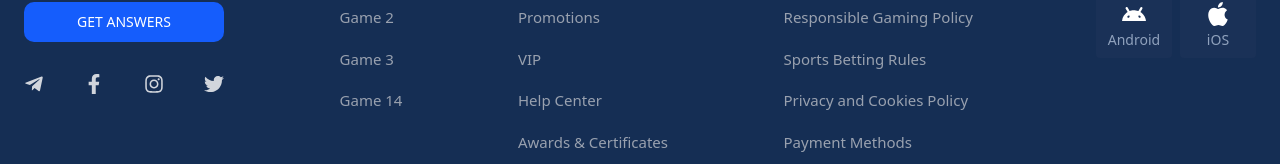
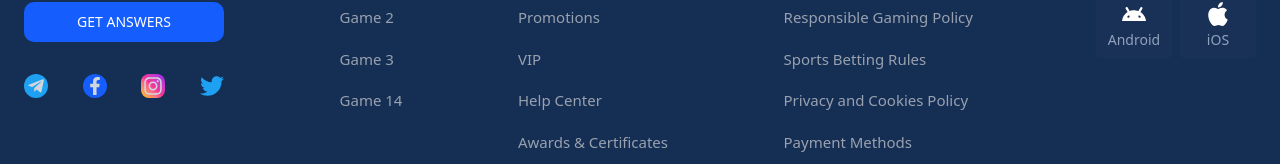
Before and after one commit to truongnhatnguyendev/bai-test-react-ui-game, a React (Vite) app: page / in a window 1280 px wide. Shown: the part 1438-1602 px from the top of the page. Built offline with nearby package versions, Linux system fonts and the light colour scheme.

Commit message:
fix 1 số lỗi

```diff
--- a/src/layout/Footer/index.tsx
+++ b/src/layout/Footer/index.tsx
@@ -48,7 +48,6 @@ const menuData = [
     content: <CommonList items={Informations} />,
   },
 ];
-const socialIcons = [FaTelegramPlane, FaFacebookF, FaInstagram, FaTwitter];
 
 export const Footer = () => {
   // State cho accordion mobile
@@ -64,9 +63,18 @@ export const Footer = () => {
             GET ANSWERS
           </button>
           <div className="flex justify-between text-xl text-gray-300 w-full">
-            {socialIcons.map((Icon, i) => (
-              <Icon key={i} />
-            ))}
+            <div className="w-6 h-6 bg-[#1EA1F2] rounded-full flex items-center justify-center text-center">
+              <FaTelegramPlane className="cursor-pointer text-lg" />
+            </div>
+            <div className="w-6 h-6 bg-blue-600 rounded-full flex items-center justify-center">
+              <FaFacebookF className="cursor-pointe text-lg" />
+            </div>
+            <div className="w-6 h-6 bg-gradient-to-tr rounded-lg from-yellow-400 via-pink-500 to-purple-600 flex items-center justify-center">
+              <FaInstagram className="cursor-pointer" />
+            </div>
+            <div className="flex items-center">
+              <FaTwitter className="cursor-pointer text-[#1EA1F2] text-2xl" />
+            </div>
           </div>
         </div>
 
@@ -118,9 +126,18 @@ export const Footer = () => {
         <div className="flex flex-col items-center gap-2 mt-2">
           <span className="text-base text-white mb-1">Follow Us</span>
           <div className="flex justify-center gap-7 text-2xl text-white">
-            {socialIcons.map((Icon, i) => (
-              <Icon key={i} />
-            ))}
+            <div className="w-6 h-6 bg-[#1EA1F2] rounded-full flex items-center justify-center text-center">
+              <FaTelegramPlane className="cursor-pointer text-lg" />
+            </div>
+            <div className="w-6 h-6 bg-blue-600 rounded-full flex items-center justify-center">
+              <FaFacebookF className="cursor-pointe text-lg" />
+            </div>
+            <div className="w-6 h-6 bg-gradient-to-tr rounded-lg from-yellow-400 via-pink-500 to-purple-600 flex items-center justify-center">
+              <FaInstagram className="cursor-pointer" />
+            </div>
+            <div className="flex items-center">
+              <FaTwitter className="cursor-pointer text-[#1EA1F2] text-2xl" />
+            </div>
           </div>
         </div>
 
--- a/src/pages/Home/index.tsx
+++ b/src/pages/Home/index.tsx
@@ -5,7 +5,7 @@ import { Providers } from "./ProviderGames";
 
 export function Home() {
   return (
-    <div className="space-y-6 bg-primary pt-6">
+    <div className="space-y-6 bg-primary pt-6 overflow-hidden">
       <Banner />
       <main className="px-6 md:px-12 p-5 container mx-auto">
         <MenuOptions />
```
